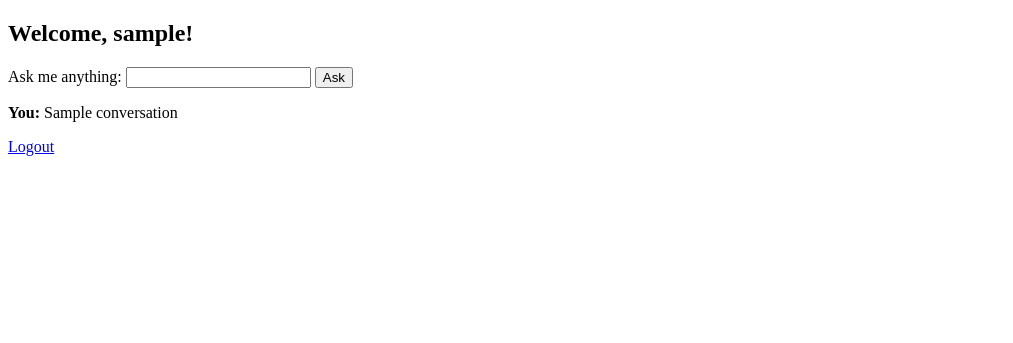
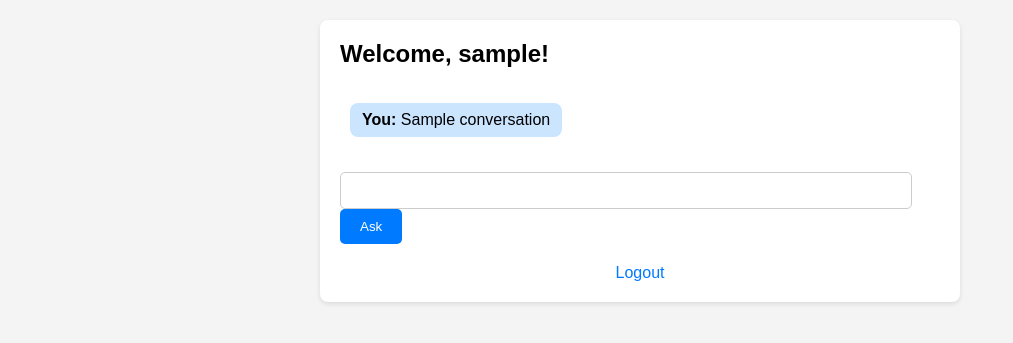
Before and after one commit to Atith-Gandhi/Nagarro-test, a Flask app: template templates/chatbot.html in a window 1280 px wide. Shown: the top 343 px of the page, without its empty margins (0-1013 px from the left). Run offline with Flask 3, Linux system fonts and the light colour scheme; the template is opened without the code that fills it: most values are stand-ins (such as "Sample title", 1, 10 or a date in 2020).

Commit message:
Updated the chatbot UI

```diff
--- a/run.py
+++ b/run.py
@@ -35,10 +35,7 @@ def apidocs():
 
 @app.route('/')
 def index():
-    if 'access_token' in session:
-        return redirect('/chatbot')
-    else:
-        return redirect('/login')
+    return redirect('/login')
 
 @app.route('/login', methods=['GET', 'POST'])
 def login():
@@ -107,7 +104,6 @@ def register():
 
 @app.route('/chatbot', methods=['GET', 'POST'])
 def chatbot():
-    print("Inside Chatbot")
     if 'username' not in session:
         return redirect('/login')
     if request.method == 'POST':
@@ -166,8 +162,8 @@ def chatbot():
             print("Line 165")
             response = delete_task(user_input['task_name'], session['access_token'])
             print(response)
-            conversation.append(response)
-            return render_template('chatbot.html', username=session['username'], response=response, conversation=conversation)
+            conversation.append(response[0]['message'])
+            return render_template('chatbot.html', username=session['username'], response=response[0]['message'], conversation=conversation)
 
         if user_input['task_type'] == "List":
             response = list_tasks(session['access_token'])
--- a/templates/chatbot.html
+++ b/templates/chatbot.html
@@ -4,28 +4,111 @@
     <meta charset="UTF-8">
     <meta name="viewport" content="width=device-width, initial-scale=1.0">
     <title>Chatbot</title>
+    <style>
+        body {
+            font-family: Arial, sans-serif;
+            margin: 0;
+            padding: 0;
+            background-color: #f4f4f4;
+        }
+
+        .chat-container {
+            max-width: 600px;
+            margin: 20px auto;
+            padding: 20px;
+            background-color: #fff;
+            border-radius: 8px;
+            box-shadow: 0 2px 5px rgba(0, 0, 0, 0.1);
+        }
+
+        .chat-container h2 {
+            margin-top: 0;
+        }
+
+        .chat-box {
+            overflow-y: scroll;
+            max-height: 300px;
+            padding: 10px;
+        }
+
+        .chat-box p {
+            margin: 5px 0;
+        }
+
+        .user-msg {
+            background-color: #cce5ff;
+            border-radius: 8px;
+            padding: 8px 12px;
+            margin: 5px 0;
+            display: inline-block;
+        }
+
+        .bot-msg {
+            background-color: #e6f2ff;
+            border-radius: 8px;
+            padding: 8px 12px;
+            margin: 5px 0;
+            display: inline-block;
+        }
+
+        form {
+            margin-top: 20px;
+        }
+
+        input[type="text"] {
+            width: calc(100% - 50px);
+            padding: 10px;
+            border-radius: 5px;
+            border: 1px solid #ccc;
+            margin-right: 10px;
+        }
+
+        button[type="submit"] {
+            padding: 10px 20px;
+            border-radius: 5px;
+            border: none;
+            background-color: #007bff;
+            color: #fff;
+            cursor: pointer;
+        }
+
+        button[type="submit"]:hover {
+            background-color: #0056b3;
+        }
+
+        a {
+            display: block;
+            text-align: center;
+            margin-top: 20px;
+            text-decoration: none;
+            color: #007bff;
+        }
+
+        a:hover {
+            text-decoration: underline;
+        }
+    </style>
 </head>
 <body>
-    <h2>Welcome, {{ username }}!</h2>
-    <form method="POST">
-        <label for="user_input">Ask me anything:</label>
-        <input type="text" id="user_input" name="user_input" required>
-        <button type="submit">Ask</button>
-    </form>
-    {% if conversation %}
-    <div>
-        {% set i = 0 %}
-        {% for i in range(conversation|length) %}
-            {% if i % 2 == 0 %}
-                <p><strong>You:</strong> {{ conversation[i] }}</p>
+    <div class="chat-container">
+        <h2>Welcome, {{ username }}!</h2>
+        <div class="chat-box">
+            {% if conversation %}
+                {% for i in range(conversation|length) %}
+                    {% if i % 2 == 0 %}
+                        <p class="user-msg"><strong>You:</strong> {{ conversation[i] }}</p>
+                    {% endif %}
+                    {% if i % 2 == 1 %}
+                        <p class="bot-msg"><strong>Bot:</strong> {{ conversation[i] }}</p>
+                    {% endif %}
+                {% endfor %}
             {% endif %}
-            {% if i % 2 == 1 %}
-                <p><strong>Bot:</strong> {{ conversation[i] }}</p>
-            {% endif %}
-
-        {% endfor %}
+        </div>
+        <form method="POST">
+            <input type="text" id="user_input" name="user_input" required>
+            <button type="submit">Ask</button>
+        </form>
+        <a href="/logout">Logout</a>
     </div>
-    {% endif %}
-    <a href="/logout">Logout</a>
 </body>
 </html>
```
Also changed, not shown: src/api/task.py (+7 -7 lines), src/api/user.py (+8 -1 lines), src/email/send_mail.py (added, +44 -0 lines), tst/chatbot/test_chatbot.py (added, +33 -0 lines), README.md, temp.db, tst/chatbot/__init__.py (added).
